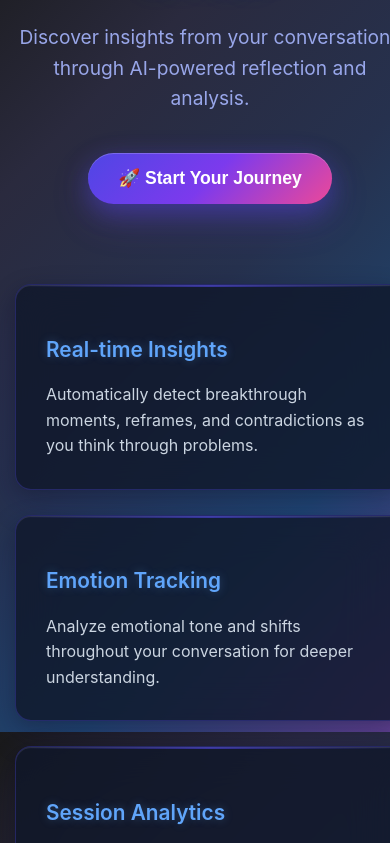
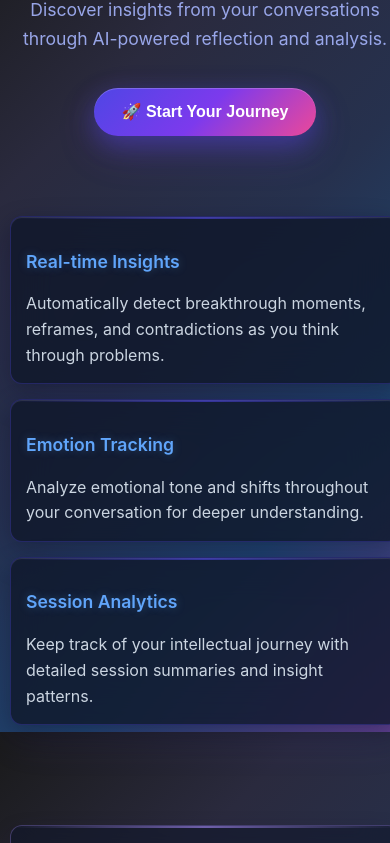
Before and after one commit to fenixawiles/RecursiveCognition, a website: page index.html in a window 390 px wide. Shown: the part 112-955 px from the top of the page. Drawn offline with Linux system fonts and the light colour scheme.

Commit message:
Mobile Usability Config

```diff
--- a/index.html
+++ b/index.html
@@ -1,4 +1,12 @@
-
+<!DOCTYPE html>
+<html lang="en">
+<head>
+    <meta charset="UTF-8">
+    <meta name="viewport" content="width=device-width, initial-scale=1.0, maximum-scale=1.0, user-scalable=no">
+    <meta name="apple-mobile-web-app-capable" content="yes">
+    <meta name="apple-mobile-web-app-status-bar-style" content="black-translucent">
+    <meta name="mobile-web-app-capable" content="yes">
+    <title>Sonder - AI-Powered Reflection</title>
     <style>
         body {
             font-family: -apple-system, BlinkMacSystemFont, 'Segoe UI', Roboto, Oxygen, Ubuntu, Cantarell, sans-serif;
@@ -172,11 +180,48 @@
             margin: 0;
             text-align: left;
         }
+        /* Touch-friendly mobile optimizations */
         @media (max-width: 768px) {
             h1 { font-size: 2.5em; }
             .tagline { font-size: 1.2em; }
-            .cta button { padding: 15px 30px; font-size: 1.1em; }
+            .cta button {
+                padding: 15px 30px;
+                font-size: 1.1em;
+                min-height: 48px;
+                touch-action: manipulation;
+            }
             .container { padding: 20px 15px; }
+            .hero { margin-bottom: 40px; }
+            .features, .use-cases {
+                grid-template-columns: 1fr;
+                gap: 20px;
+            }
+            .feature, .use-case {
+                padding: 20px;
+                touch-action: manipulation;
+            }
+        }
+
+        @media (max-width: 480px) {
+            h1 { font-size: 2em; }
+            .tagline { font-size: 1.1em; }
+            .cta button {
+                padding: 14px 28px;
+                font-size: 1em;
+                border-radius: 25px;
+            }
+            .container { padding: 15px 10px; }
+            .hero { margin-bottom: 30px; }
+            .features, .use-cases {
+                gap: 15px;
+            }
+            .feature, .use-case {
+                padding: 15px;
+                border-radius: 12px;
+            }
+            .feature h2, .use-case h2 {
+                font-size: 1.1em;
+            }
         }
     </style>
 </head>
--- a/server.js
+++ b/server.js
@@ -82,8 +82,9 @@ app.get('*', (req, res) => {
     res.sendFile(path.join(__dirname, 'index.html'));
 });
 
-app.listen(PORT, () => {
+app.listen(PORT, '0.0.0.0', () => {
     console.log(`🚀 Sonder server is running at http://localhost:${PORT}`);
+    console.log(`📱 Mobile access: Find your IP with 'ipconfig getifaddr en0' and use http://YOUR_IP:${PORT}`);
     console.log(`📁 Serving files from: ${__dirname}`);
     if (!process.env.OPENAI_API_KEY || process.env.OPENAI_API_KEY === 'sk-your-real-key-here') {
         console.warn('⚠️  WARNING: Please set your real OpenAI API key in the .env file');
--- a/styles.css
+++ b/styles.css
@@ -3,6 +3,36 @@
     margin: 0;
     padding: 0;
     box-sizing: border-box;
+}
+
+/* Mobile-first touch optimizations */
+* {
+    -webkit-tap-highlight-color: transparent;
+    -webkit-touch-callout: none;
+    -webkit-user-select: none;
+    -moz-user-select: none;
+    -ms-user-select: none;
+    user-select: none;
+}
+
+/* Allow text selection for input fields and content areas */
+input, textarea, .message-container, .formatted-message {
+    -webkit-user-select: text;
+    -moz-user-select: text;
+    -ms-user-select: text;
+    user-select: text;
+}
+
+/* Improve scrolling on mobile */
+html {
+    -webkit-overflow-scrolling: touch;
+    scroll-behavior: smooth;
+}
+
+/* Better touch targets for mobile */
+button, .header-btn, .send-btn, .feature-item {
+    min-height: 44px;
+    min-width: 44px;
 }
 
 body {
```
Also changed, not shown: chat.html (+6 -1 lines), dashboard.html (+6 -1 lines).
